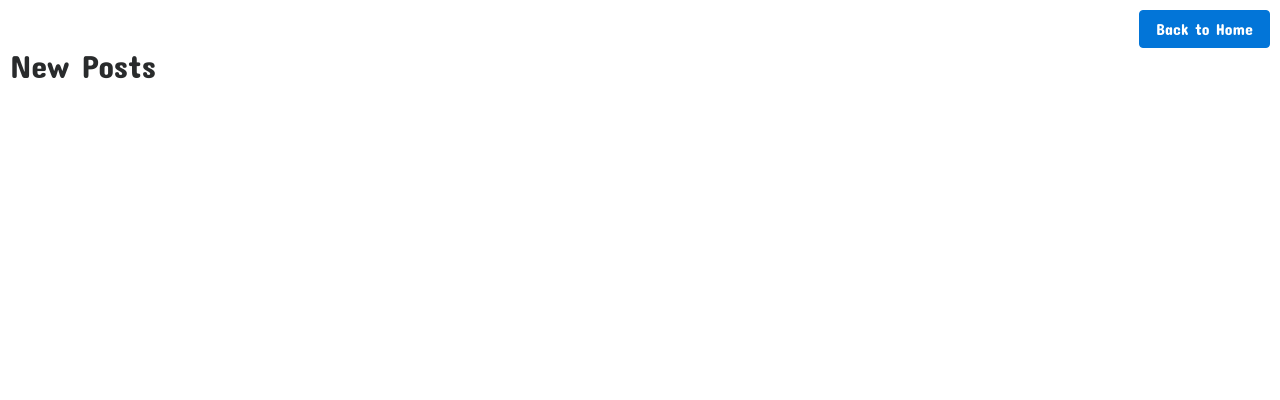
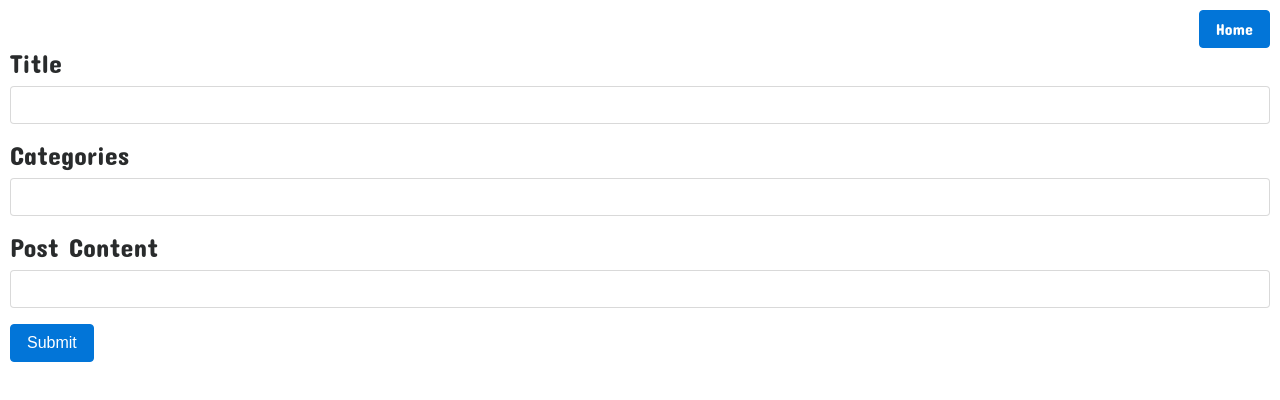
Before and after one commit to bdog72/simple-blog, a React app: page /posts/new in a window 1280 px wide. Built offline with nearby package versions, Linux system fonts and the light colour scheme; some packages are replaced by stand-ins of ours; a web font is replaced by a local one.

```diff
--- a/package.json
+++ b/package.json
@@ -41,6 +41,7 @@
     "react-router-dom": "^4.1.2",
     "redbox-react": "^1.4.3",
     "redux": "^3.7.2",
+    "redux-form": "^7.0.3",
     "redux-promise": "^0.5.3",
     "sass-loader": "^6.0.6",
     "style-loader": "^0.18.2",
--- a/src/components/posts_new.js
+++ b/src/components/posts_new.js
@@ -1,16 +1,85 @@
 import React, { Component } from 'react'
+import { Field, reduxForm } from 'redux-form'
 import { Link } from 'react-router-dom'
-export default class Postsnew extends Component {
+
+class Postsnew extends Component {
+  constructor (props) {
+    super(props)
+    this.onSubmit = this.onSubmit.bind(this)
+  }
+
+  renderField (field) {
+    return (
+      <div className='form-group'>
+        <label>{field.label}</label>
+        <input
+          className='form-control'
+          type='text'
+          {...field.input}
+        />
+        {field.meta.touched ? field.meta.error : ''}
+      </div>
+    )
+  }
+
+  onSubmit (values) {
+    console.log(values)
+  }
+
   render () {
+    const { handleSubmit } = this.props
+
     return (
       <div>
-        <div className='text-right'>
+        <div className='text-sm-right'>
           <Link className='btn btn-primary' to='/'>
-            Back to Home
+            Home
           </Link>
         </div>
-        <h2>New Posts</h2>
+        <form onSubmit={handleSubmit(this.onSubmit)}>
+          <Field
+            label='Title'
+            name='title'
+            component={this.renderField}
+          />
+          <Field
+            label='Categories'
+            name='categories'
+            component={this.renderField}
+          />
+          <Field
+            label='Post Content'
+            name='content'
+            component={this.renderField}
+          />
+          <button type='submit' className='btn btn-primary'>
+            Submit
+          </button>
+        </form>
       </div>
     )
   }
 }
+
+function validate (values) {
+  const errors = {}
+
+  if (!values.title) {
+    errors.title = <h3 className='warnings'>Enter a Title</h3>
+  }
+
+  if (!values.categories) {
+    errors.categories = <h3 className='warnings'>Enter a Category</h3>
+  }
+
+  if (!values.content) {
+    errors.content = <h3 className='warnings'>Enter some Content</h3>
+  }
+
+  return errors
+}
+
+export default reduxForm({
+  validate,
+  form: 'PostsNewForm'
+})(Postsnew)
--- a/src/reducers/index.js
+++ b/src/reducers/index.js
@@ -1,9 +1,11 @@
 
 import { combineReducers } from 'redux'
+import { reducer as formReducer } from 'redux-form'
 import PostsReducer from './reducer_posts'
 
 const rootReducer = combineReducers({
-  posts: PostsReducer
+  posts: PostsReducer,
+  form: formReducer
 })
 
 export default rootReducer
--- a/src/styles/screen.scss
+++ b/src/styles/screen.scss
@@ -12,3 +12,7 @@
   font: $base-text-size / 1 $base-font-family;
   font-family: 'Concert One', cursive;
 }
+
+.warnings {
+  color: red;
+}
```
Also changed, not shown: 1 other file.
